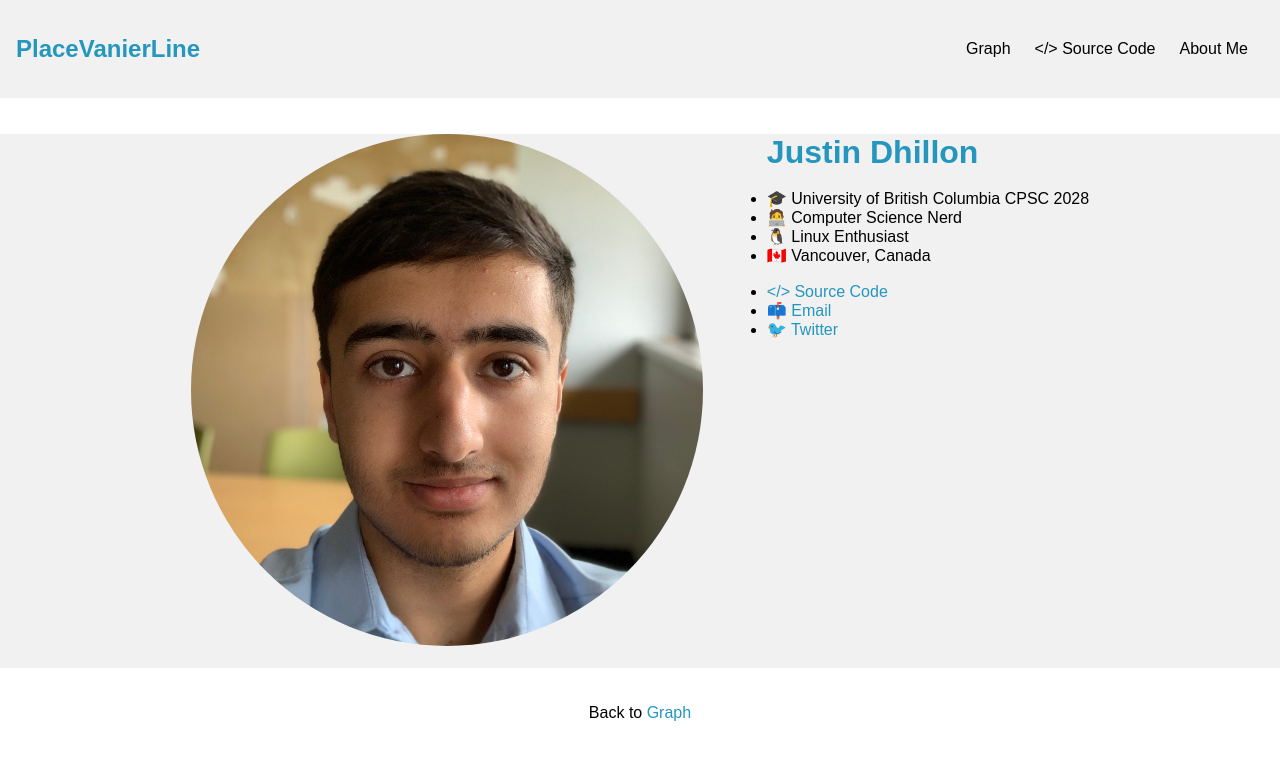
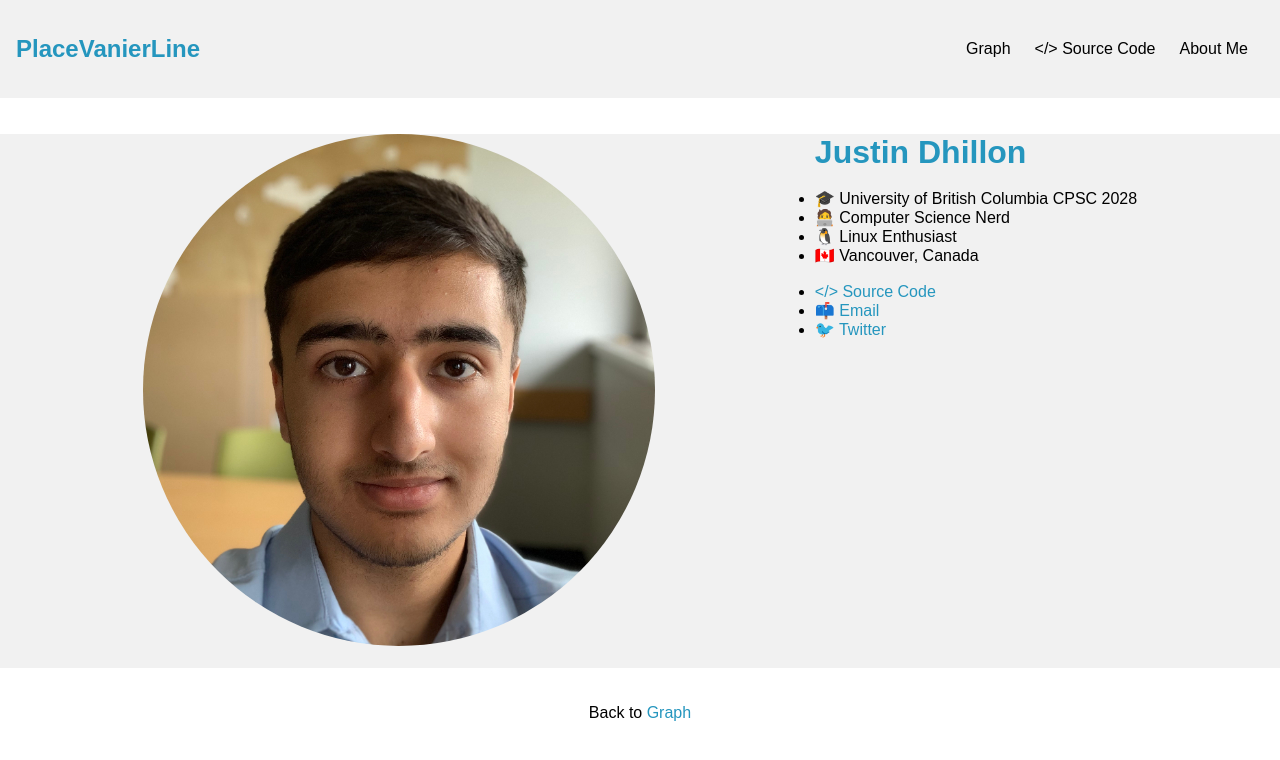
Before and after one commit to justindhillon/place-vanier-line, a Next.js app: page /about-me in a window 1280 px wide. Shown: the top 760 px of the page. Built offline with nearby package versions, Linux system fonts and the light colour scheme.

Commit message:
modified:   styles/global.css

```diff
--- a/styles/global.css
+++ b/styles/global.css
@@ -99,7 +99,7 @@ nav{
     flex-direction: row;
   }
   .text {
-    margin-left: 4em;
+    margin-left: 10em;
   }
   .nav__menu-bar{
     display: none;
```
